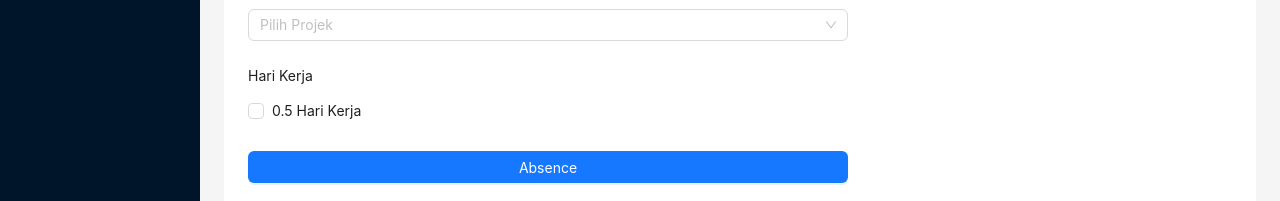
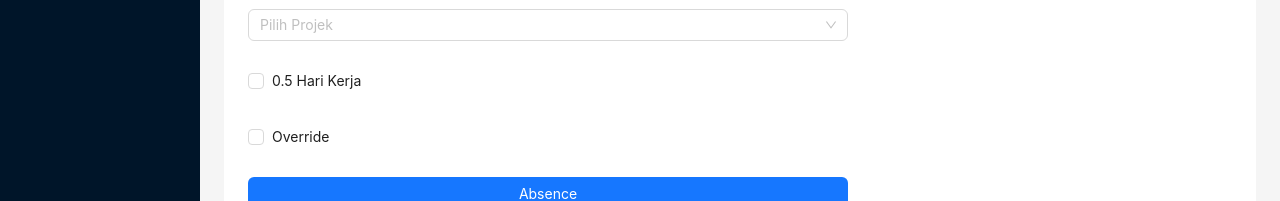
Before and after one commit to ten-construction/ten-contruction, a React (Create React App) app: page / in a window 1280 px wide. Shown: the part 249-450 px from the top of the page. Built offline with nearby package versions, Linux system fonts and the light colour scheme; no server answers; the database is empty.

Commit message:
feat : override feature for allowing more than 1

```diff
--- a/src/pages/dashboard/index.js
+++ b/src/pages/dashboard/index.js
@@ -148,7 +148,7 @@ function Dashboard(){
           totalMandays += parseFloat(validation.data().total_mandays)
         }
 
-        if (totalMandays > 1) {
+        if (totalMandays > 1 && (values.override === false || values.override === undefined)) {
           error("Total hari kerja hari ini tidak boleh melebihi 1.")
           setIsSaveAbsenceOnProcess(false)
           return
@@ -745,11 +745,17 @@ function Dashboard(){
         </Form.Item>
 
         <Form.Item
-          label="Hari Kerja"
           name="hari"
           valuePropName="checked"
         >
           <Checkbox>0.5 Hari Kerja</Checkbox>
+        </Form.Item>
+
+        <Form.Item
+          name="override"
+          valuePropName="checked"
+        >
+          <Checkbox>Override</Checkbox>
         </Form.Item>
 
         <Form.Item label={null}>
```
